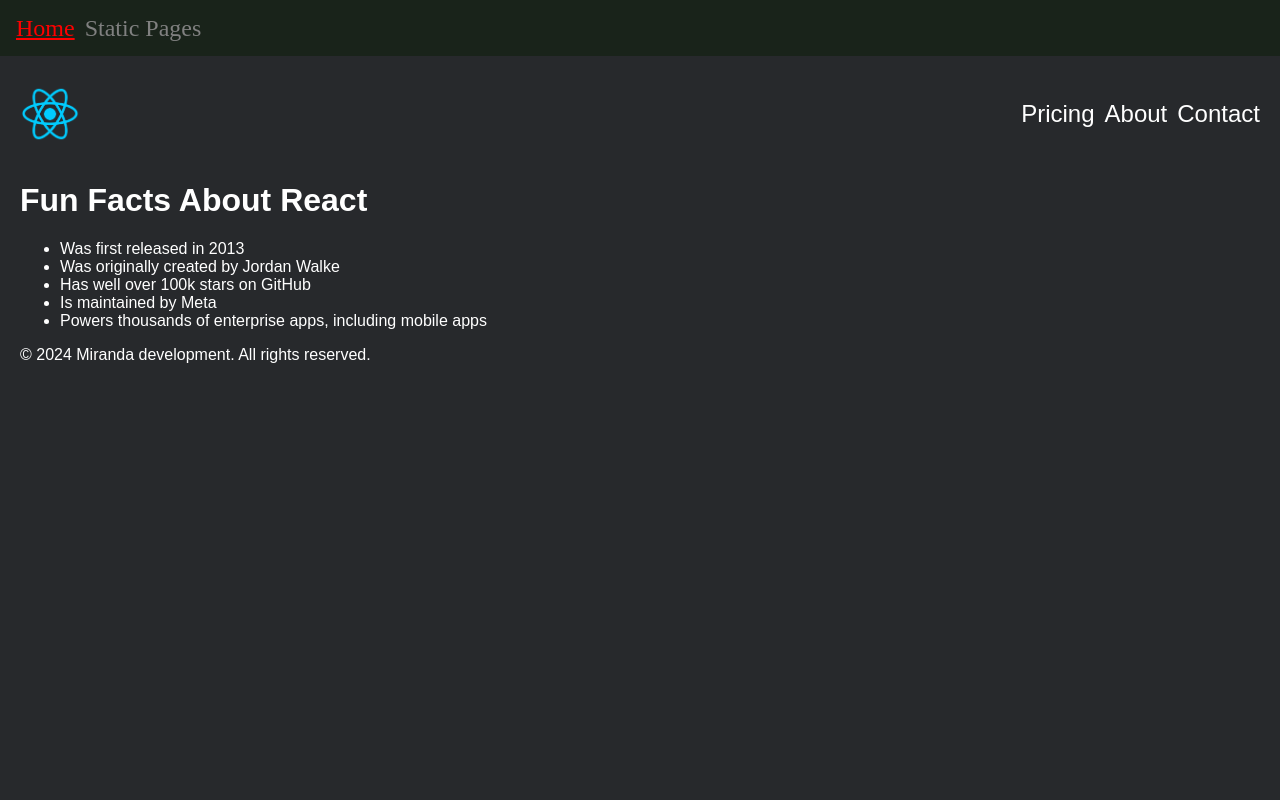
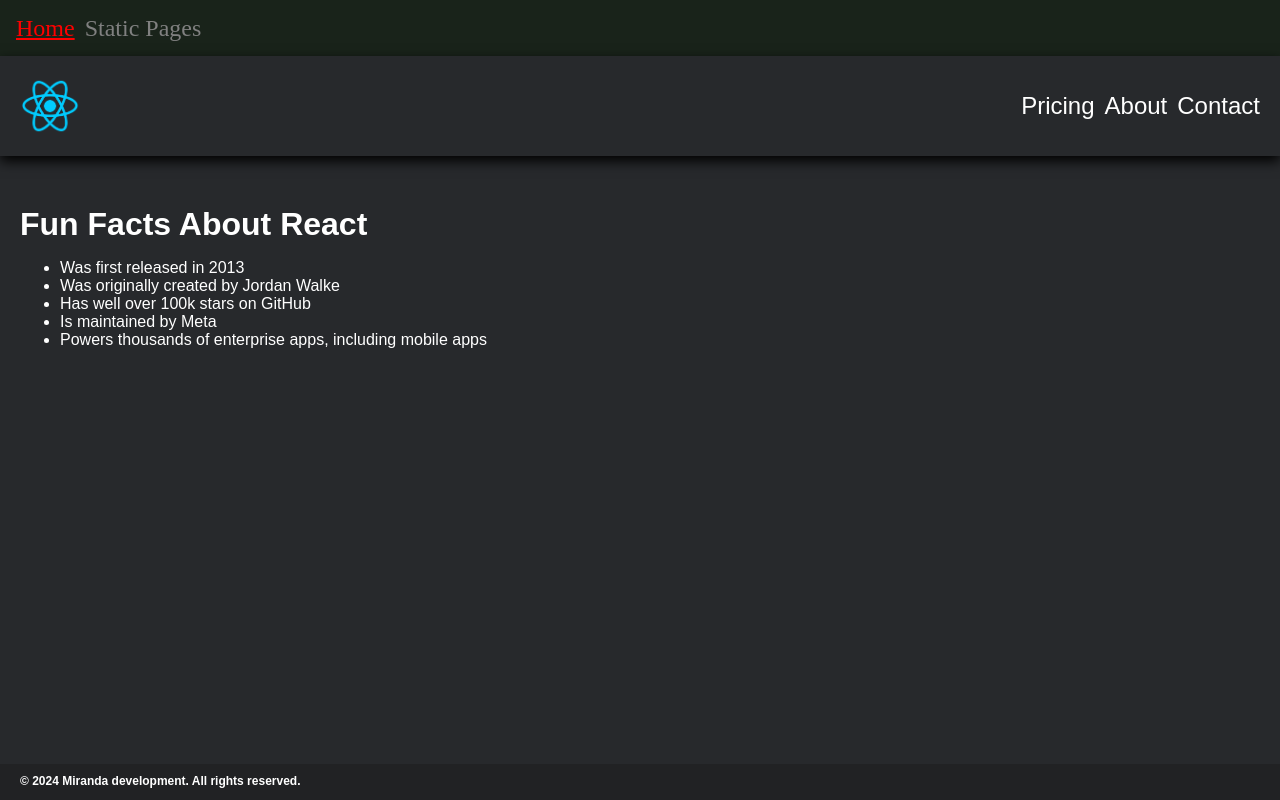
Before and after one commit to CMBVT2023/scrimba-learn-react-course, a React (Vite) app: page /staticPages in a window 1280 px wide. Built offline with nearby package versions, Linux system fonts and the light colour scheme.

Commit message:
Added styling to more of the page

```diff
--- a/src/StaticPagesProject/Footer.jsx
+++ b/src/StaticPagesProject/Footer.jsx
@@ -1,7 +1,7 @@
-export function Footer() {
+export function Footer({styles}) {
     return (
-        <footer>
-            <p>© 2024 Miranda development. All rights reserved.</p>
+        <footer className={styles.footerContainer}>
+            <p className={styles.copyRight}>© 2024 Miranda development. All rights reserved.</p>
         </footer>
     )
 }
--- a/src/StaticPagesProject/Page.jsx
+++ b/src/StaticPagesProject/Page.jsx
@@ -1,6 +1,6 @@
 export function Page({ styles }) {
     return (
-        <>
+        <div className={styles.pageContainer}>
             <h1 className={styles.title}>Fun Facts About React</h1>
             <ul>
                 <li>Was first released in 2013</li>
@@ -9,6 +9,6 @@
                 <li>Is maintained by Meta</li>
                 <li>Powers thousands of enterprise apps, including mobile apps</li>
             </ul>
-        </>
+        </div>
     )
 }
--- a/src/StaticPagesProject/StaticPages.jsx
+++ b/src/StaticPagesProject/StaticPages.jsx
@@ -25,7 +25,7 @@
         <div className={styles.mainContainer}>
             <Header styles={styles} />
             <Page styles={styles} />
-            <Footer />
+            <Footer styles={styles}/>
         </div>
     )
 }
--- a/src/StaticPagesProject/StaticPagesStyles.module.css
+++ b/src/StaticPagesProject/StaticPagesStyles.module.css
@@ -1,29 +1,18 @@
+.mainContainer {
+    font-family: Arial, Helvetica, sans-serif;
+    background: #27292c;
+    color: white;
+    height: calc(100% - 3.5rem);
+    width: 100%;
+}
+
 .headerContainer {
     display: flex;
     justify-content: space-between;
     align-items: center;
-}
-
-.mainContainer {
+    height: 60px;
     padding: 20px;
-    font-family: Arial, Helvetica, sans-serif;
-    background: #27292c;
-    color: white;
-    height: calc(100% - 3.5rem - 40px);
-    width: calc(100% - 40px);
-}
-
-.reactImage {
-    width: 60px;
-    height: 60px;
-}
-
-.title {
-    margin-top: 30px;
-}
-
-.navBar {
-
+    box-shadow: 0px 5px 12px#000000;
 }
 
 .navList {
@@ -33,4 +22,35 @@
     justify-content: space-around;
     gap: 10px;
     font-size: 1.5rem;
+    margin: 0px;
 }
+
+.reactImage {
+    width: 60px;
+    height: 60px;
+}
+
+.pageContainer {
+    /* 100px is the height and padding for the header, 1rem and 20px is the height and padding
+        for the footer container, and 40 px is the padding for the pageContainer */
+    height: calc(100% - 100px - 1rem - 20px - 40px);
+    padding: 20px;
+}
+
+.title {
+    margin: 0;
+    margin-top: 30px;
+}
+
+.footerContainer {
+    font-size: 0.75rem;
+    height: 1rem;
+    padding: 10px 20px;
+
+    background-color: #212224;
+}
+
+.copyRight {
+    margin: 0;
+    font-weight: bolder;
+}
```
